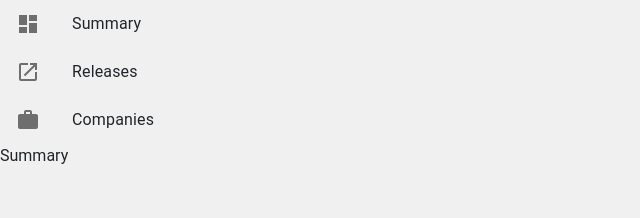
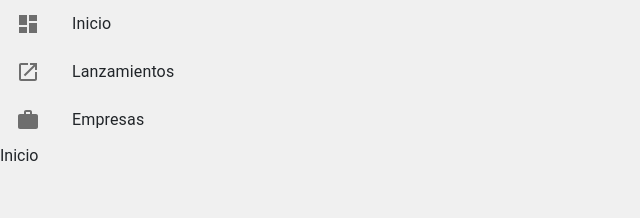
Before and after one commit to jjignacio/Interactivas, a React (Create React App) app: page / in a window 1280 px wide. Shown: the top 218 px of the page, without its empty margins (0-640 px from the left). Built offline with nearby package versions, Linux system fonts and the light colour scheme.

Commit message:
Rename menu items

```diff
--- a/src/components/observatorioPyme/Companies.js
+++ b/src/components/observatorioPyme/Companies.js
@@ -1,10 +1,17 @@
 import React, { Component } from "react";
 
 class Companies extends Component {
+
+    state = {
+        visible: false
+    }
+
     render() {
-        return <div>
-            Companies
-        </div>
+        if(this.state.visible) {
+            return <div>
+                    Empresas
+                   </div>
+        }
     }
 }
 
--- a/src/components/observatorioPyme/MainView.js
+++ b/src/components/observatorioPyme/MainView.js
@@ -1,12 +1,12 @@
 import React, {Component} from "react";
 import Menu from "./Menu";
-import Summary from "./Summary";
+import Inicio from "./Summary";
 
 class MainView extends Component {
     render() {
         return <div>
             <Menu/>
-            <Summary/>
+            <Inicio/>
         </div>
     }
 }
--- a/src/components/observatorioPyme/Menu.js
+++ b/src/components/observatorioPyme/Menu.js
@@ -6,13 +6,7 @@ import LaunchIcon from '@material-ui/icons/Launch';
 import WorkIcon from '@material-ui/icons/Work';
 import DashboardIcon from '@material-ui/icons/Dashboard';
 
-import Companies from "./Companies";
-
 class MenuObservatorio extends Component {
-
-    showItemDetail() {
-        return <Companies />
-    }
 
     render () {
         return <div>
@@ -20,19 +14,19 @@ class MenuObservatorio extends Component {
                         <ListItemIcon>
                             <DashboardIcon />
                         </ListItemIcon>
-                        <ListItemText primary="Summary" />
+                        <ListItemText primary="Inicio" />
                     </ListItem>
                     <ListItem button>
                         <ListItemIcon>
                             <LaunchIcon />
                         </ListItemIcon>
-                        <ListItemText primary="Releases" />
+                        <ListItemText primary="Lanzamientos" />
                     </ListItem>
-                    <ListItem button onClick= {this.showItemDetail}>
+                    <ListItem button>
                         <ListItemIcon>
                             <WorkIcon />
                         </ListItemIcon>
-                        <ListItemText primary="Companies" />
+                        <ListItemText primary="Empresas" />
                     </ListItem>
                </div>
     }
--- a/src/components/observatorioPyme/Summary.js
+++ b/src/components/observatorioPyme/Summary.js
@@ -1,10 +1,15 @@
 import React, { Component } from "react";
 
 class Summary extends Component {
+
+    state = {
+        visible: false
+    }
+
     render() {
-        return <div>
-            Summary
-        </div>
+            return <div>
+                    Inicio
+                   </div>
     }
 }
 
```
Also changed, not shown: src/components/observatorioPyme/Releases.js (+5 -3 lines).
